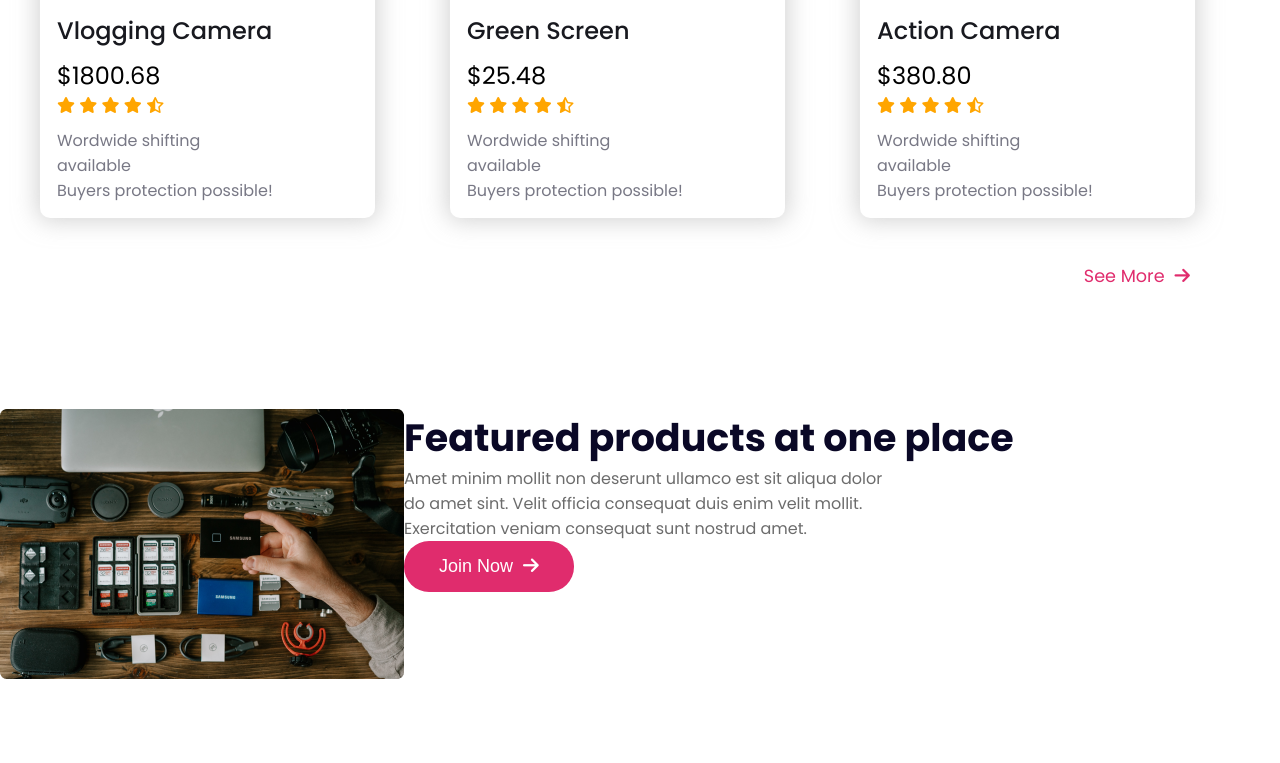
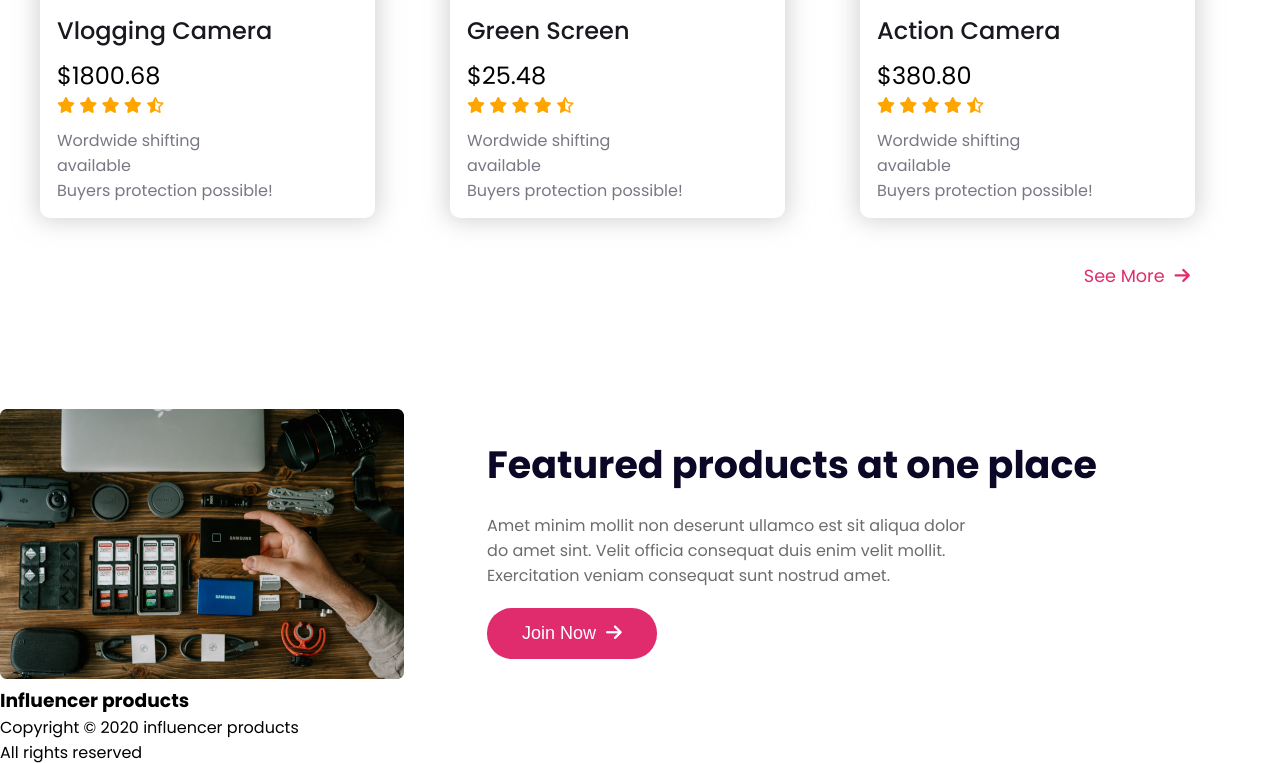
Before and after one commit to rifatrahman1/influencer-gear-practice, a plain HTML site: page index.html in a window 1280 px wide. Shown: the part 2767-3530 px from the top of the page. Before the commit the page ends 3453 px from the top, so only its background shows below. Drawn offline with Linux system fonts and the light colour scheme.

```diff
--- a/css/style.css
+++ b/css/style.css
@@ -198,16 +198,22 @@
     max-width: 1300px;
     margin: 0 auto;
     margin-top: 120px;
+    align-items: center;
     display: flex;
 }
+.featured-image{
+    width: 43%;
+}
 .featured-title{
-    align-items: center;
+    width: 70%;
 }
 .featured-title h1{
+    margin-bottom: 20px;
     font-size: 38px;
     color: #0A0826;
 }
 .featured-title p{
+    margin-bottom: 20px;
     color: #6C6C6C;
 }
 /* featured product end hare */
--- a/index.html
+++ b/index.html
@@ -194,7 +194,17 @@
         <!-- popular collection end hare -->
     </main>
 
-    <footer></footer>
+    <!-- footer influencer products start hare -->
+
+    <footer>
+        <div class="footer-influencer">
+            <h3>Influencer products</h3>
+            <p>Copyright © 2020  influencer products</p>
+            <p>All rights reserved</p>
+            <i class="fa-brands fa-instagram"></i>
+        </div>
+    </footer>
+    <!-- footer influencer products end hare -->
 
 </body>
 
```
